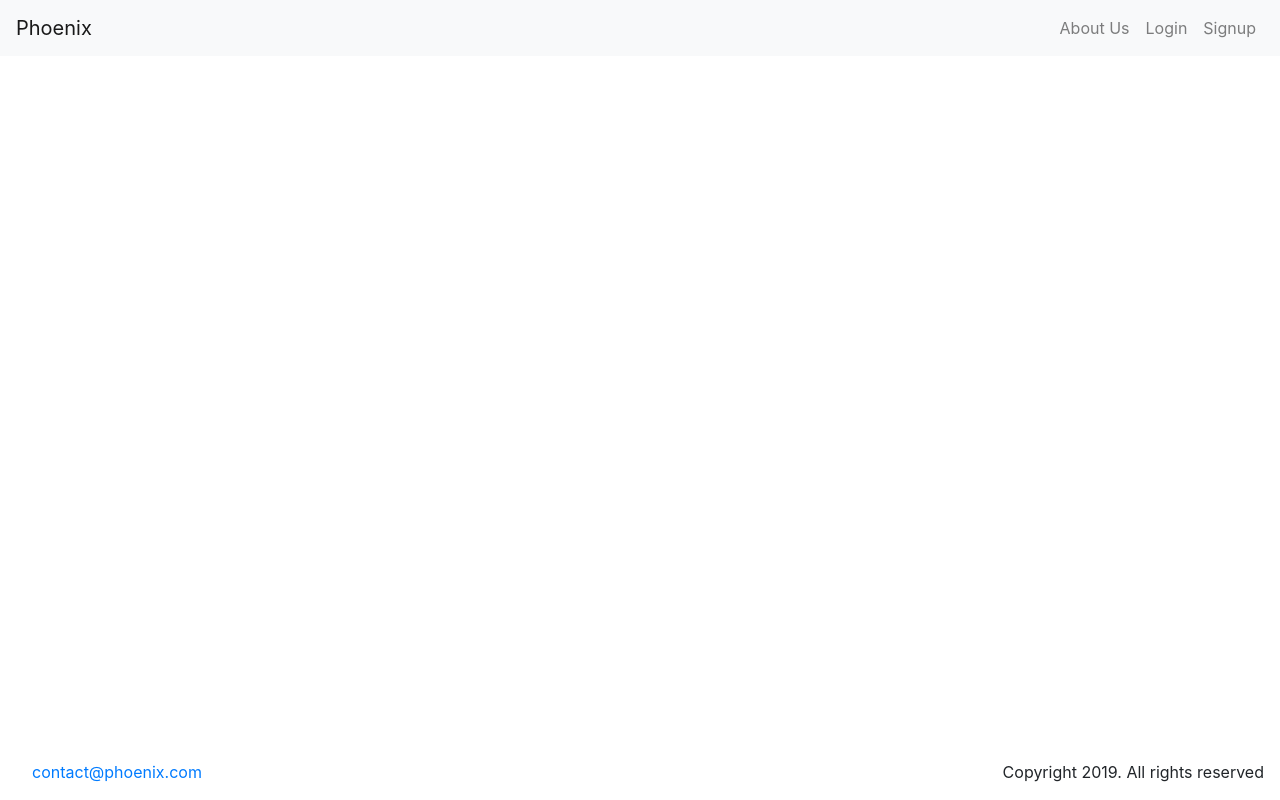
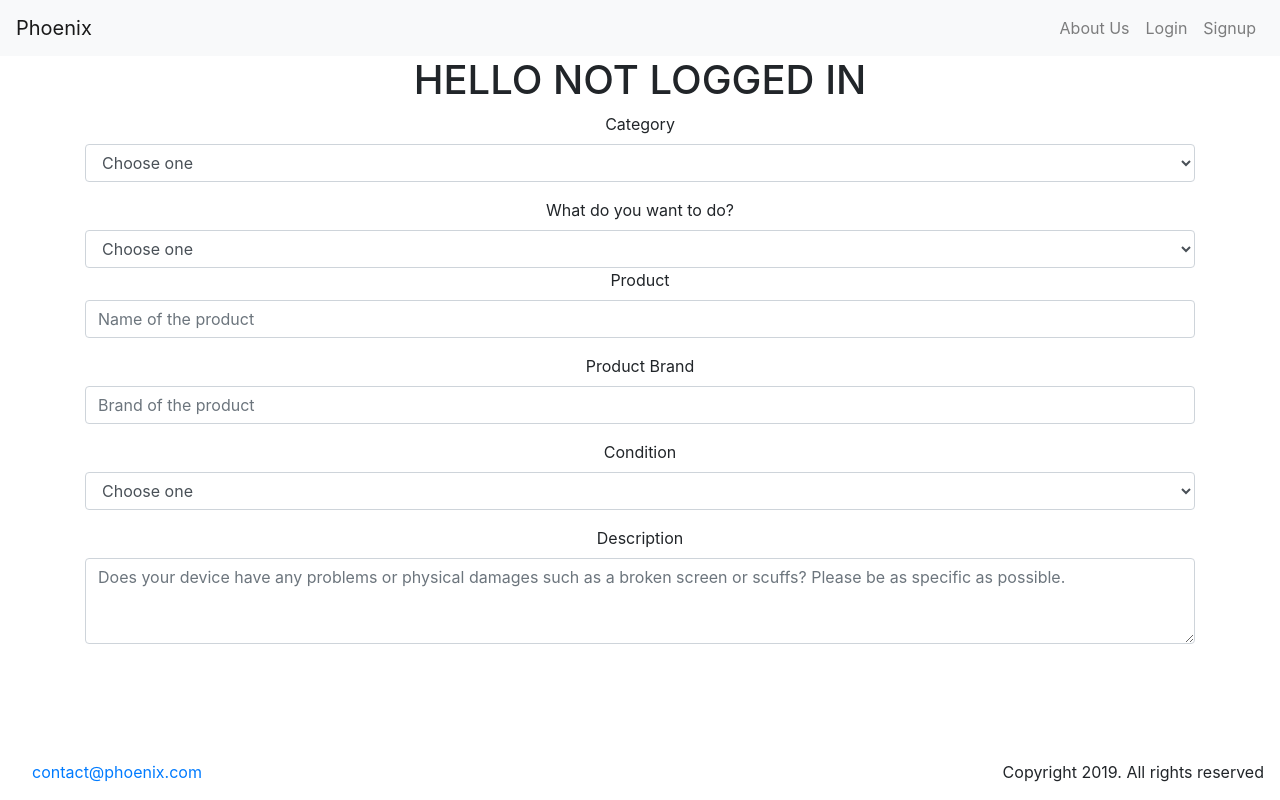
Before and after one commit to felipechun/phoenix-client, a React (Create React App) app: page /sell-form in a window 1280 px wide. Built offline with nearby package versions, Linux system fonts and the light colour scheme; no server answers.

Commit message:
finishing seller form

```diff
--- a/src/App.js
+++ b/src/App.js
@@ -9,6 +9,8 @@ import About from './components/About/About';
 import AuthService from './components/authentication/auth-service/auth-service';
 import Signup from './components/authentication/Signup/Signup';
 import Login from './components/authentication/Login/Login';
+
+import SellForm from './components/SellForm/SellForm';
 
 
 class App extends Component {
@@ -47,9 +49,11 @@ class App extends Component {
       return (
         <div className="App">
           <Navbar/>
+          <h1>LOGGED IN!</h1>
           <Switch>
             <Route exact path="/" component={Home} />
             <Route exact path="/about" component={About}/>
+            <Route exact path="/sell-form" component={SellForm}/>
           </Switch>
           <Footer/>
         </div>
@@ -58,11 +62,13 @@ class App extends Component {
       return (
         <div className="App">
         <Navbar/>
+        <h1>HELLO NOT LOGGED IN</h1>
         <Switch>
           <Route exact path="/" component={Home} />
           <Route exact path="/about" component={About}/>
           <Route exact path='/signup' render={() => <Signup getUser={this.getTheUser}/>}/>
           <Route exact path='/login' render={() => <Login getUser={this.getTheUser}/>}/>
+          <Route exact path="/sell-form" component={SellForm}/>
         </Switch>
         <Footer/>
       </div>
--- /dev/null
+++ b/src/components/SellForm/SellForm.js
@@ -0,0 +1,104 @@
+import React, { Component } from 'react'
+
+export class SellForm extends Component {
+
+  constructor(props){
+    super(props);
+    this.state = {
+      name: '',
+      statusProduct: '',
+      categories: '',
+      path: '',
+      brand: '',
+      price: '',
+      description: '',
+      imageUrl: '',
+      };
+    // this.service = new AuthService();
+  }
+
+  handleFormSubmit = (event) => {
+    event.preventDefault();
+    const username = this.state.username;
+    const password = this.state.password;
+
+    this.service.signup(username, password)
+    .then( response => {
+        this.setState({
+          name: '',
+          statusProduct: '',
+          categories: '',
+          path: '',
+          brand: '',
+          price: '',
+          description: '',
+          imageUrl: '',
+        });
+        this.props.getUser(response)
+    })
+    .catch( error => console.log(error) )
+  }
+
+  handleChange = (event) => {
+    const {name, value} = event.target;
+    this.setState({[name]: value}, () => console.log('set state!'));
+  }
+
+  render() {
+    console.log(this.state.path);
+    return (
+      <div className="container">
+        <form onSubmit={this.handleFormSubmit}>
+        <div className="form-group">
+            <label>Category</label>
+            <select name="categories" required onChange={ e => this.handleChange(e)} className="form-control" >
+              <option value="" >Choose one</option>
+              <option value="Laptop">Laptop</option>
+              <option value="Tablet">Tablet</option>
+              <option value="Mobile">Mobile</option>
+              <option value="Consoles">Videogame Console</option>
+              <option value="TV's">Television</option>
+              <option value="Audio">Audio</option>
+            </select>
+          </div>
+          <label>What do you want to do?</label>
+            <select name="path" required onChange={ e => this.handleChange(e)} className="form-control" >
+              <option value="" >Choose one</option>
+              <option value="Repair">Repair</option>
+              <option value="Sell">Sell</option>
+            </select>
+          <div className="form-group">
+            <label>Product</label>
+            <input type="name" className="form-control" value={this.state.name} required onChange={ e => this.handleChange(e)} placeholder="Name of the product"  />
+          </div>
+          <div className="form-group">
+            <label>Product Brand</label>
+            <input type="brand" className="form-control" value={this.state.brand} required onChange={ e => this.handleChange(e)} placeholder="Brand of the product"  />
+          </div>
+          <div className="form-group">
+            <label>Condition</label>
+            <select name="statusProduct" required onChange={ e => this.handleChange(e)} className="form-control" >
+              <option value="" >Choose one</option>
+              <option value="Broken">Broken</option>
+              <option value="Semi-used">Semi-used</option>
+            </select>
+          </div>
+          {
+            this.state.path === 'Sell' ? (
+              <div className="form-group">
+                <label>Suggested Price</label>
+                <input type="name" className="form-control" value={this.state.name} required onChange={ e => this.handleChange(e)} placeholder="How much do you think your product is worth?"  />
+              </div>
+            ) : null
+          }
+          <div className="form-group">
+            <label >Description</label>
+            <textarea className="form-control" placeholder="Does your device have any problems or physical damages such as a broken screen or scuffs? Please be as specific as possible." rows="3"></textarea>
+          </div>
+        </form>
+      </div>
+    )
+  }
+}
+
+export default SellForm
--- a/src/components/authentication/Login/Login.js
+++ b/src/components/authentication/Login/Login.js
@@ -1,13 +1,13 @@
 import React, { Component } from 'react';
 import AuthService from '../auth-service/auth-service';
-import { Link } from 'react-router-dom';
+import { Link, Redirect } from 'react-router-dom';
 import Input from '../../input/Input';
 import SubmitBtn from '../../buttons/SubmitBtn';
 
 class Login extends Component {
   constructor(props){
     super(props);
-    this.state = { username: '', password: '' };
+    this.state = { username: '', password: '', redirect: false };
     this.service = new AuthService();
   }
 
@@ -17,7 +17,7 @@ class Login extends Component {
     const password = this.state.password;
     this.service.login(username, password)
     .then( response => {
-        this.setState({ username: "", password: "" });
+        this.setState({ username: '', password: '', redirect: true });
         this.props.getUser(response)
     })
     .catch( error => console.log(error) )
@@ -29,6 +29,9 @@ class Login extends Component {
   }
 
   render(){
+    if (this.state.redirect) {
+      return <Redirect to="/"></Redirect>
+    } else {
       return(
         <div>
           <form onSubmit={this.handleFormSubmit}>
@@ -43,5 +46,6 @@ class Login extends Component {
       )
     }
   }
+}
 
 export default Login;
--- a/src/components/authentication/Signup/Signup.js
+++ b/src/components/authentication/Signup/Signup.js
@@ -7,7 +7,7 @@ import SubmitBtn from '../../buttons/SubmitBtn';
 class Signup extends Component {
   constructor(props){
     super(props);
-    this.state = { username: '', password: '' };
+    this.state = { username: '', password: '', role: '', };
     this.service = new AuthService();
   }
 
@@ -15,12 +15,14 @@ class Signup extends Component {
     event.preventDefault();
     const username = this.state.username;
     const password = this.state.password;
+    const role = this.state.role;
 
-    this.service.signup(username, password)
+    this.service.signup(username, password, role)
     .then( response => {
         this.setState({
-            username: "",
-            password: "",
+            username: '',
+            password: '',
+            role: '',
         });
         this.props.getUser(response)
     })
@@ -39,7 +41,7 @@ class Signup extends Component {
         <form onSubmit={this.handleFormSubmit}>
           <Input placeholder="Email" type="email" name="username" value={this.state.username} required onChange={ e => this.handleChange(e)} />
           <Input placeholder="Password" name="password" value={this.state.password} min="8" required onChange={ e => this.handleChange(e)} />
-          <select name="role" required>
+          <select name="role" required onChange={ e => this.handleChange(e)}>
             <option value="">Select</option>
             <option value="user">User</option>
             <option value="company">Company</option>
```
Also changed, not shown: src/components/SellForm/SellForm.css (added). Lines whose indentation alone changed are shown as unchanged.
